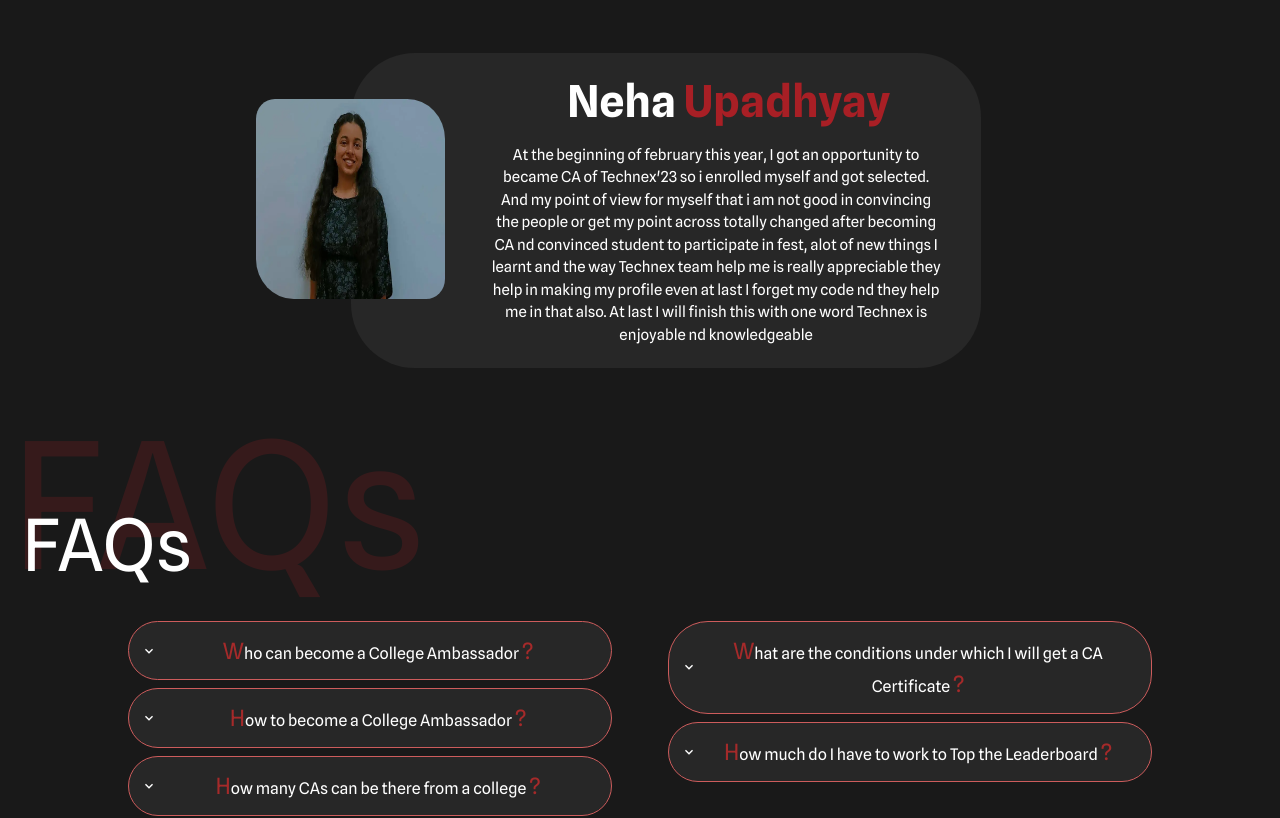
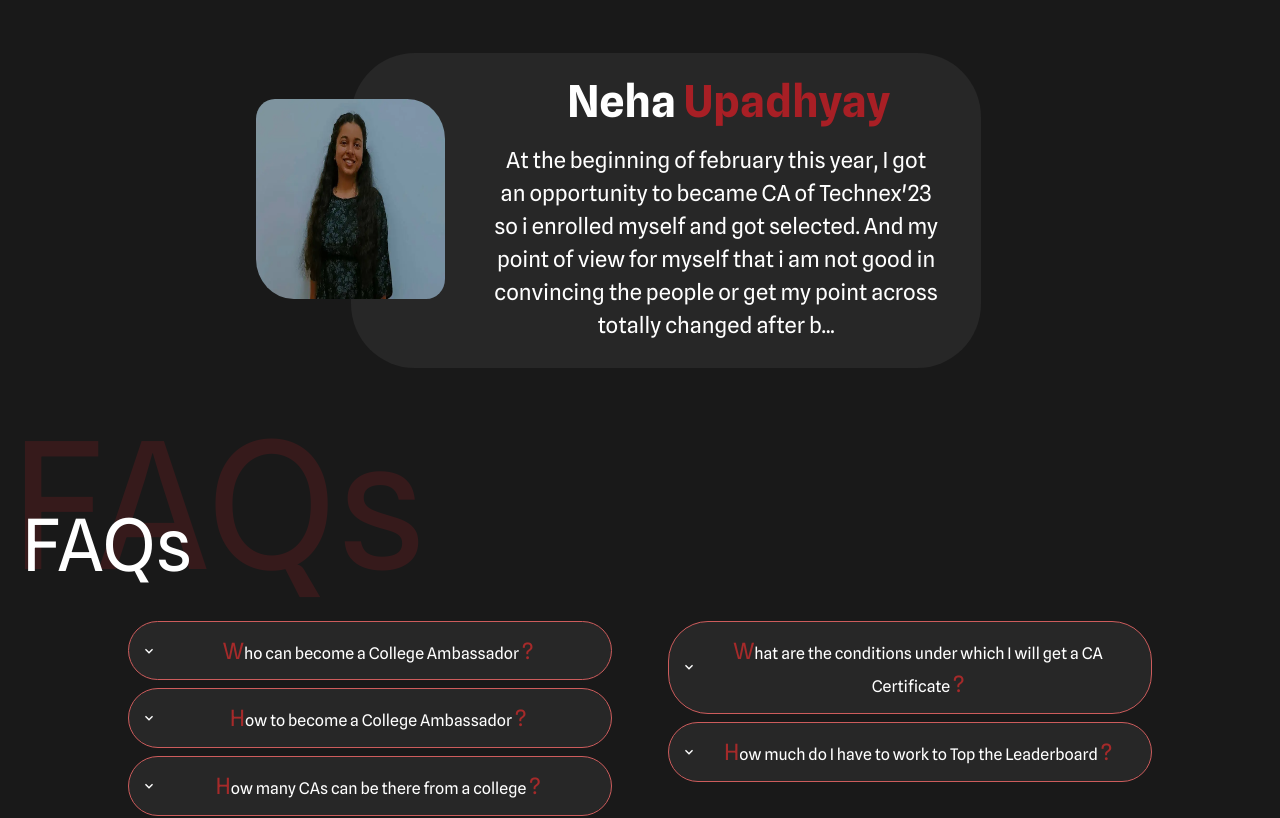
Before and after one commit to technex-iit-bhu/CA_Frontend, a Next.js app: page / in a window 1280 px wide. Shown: the part 3340-4158 px from the top of the page. Built offline with nearby package versions, Linux system fonts and the light colour scheme; a web font is replaced by a local one.

Commit message:
shortened testimonials text

```diff
--- a/src/components/testemonialCard.tsx
+++ b/src/components/testemonialCard.tsx
@@ -25,9 +25,9 @@ const Testes: React.FC<CarouselProps> = ({ title, description, imageSrc }) => {
   const [isLargerThan640] = useMediaQuery('(min-width: 640px)');
   const [isLargerThan768] = useMediaQuery('(min-width: 768px)');
   const cardWidth = isLargerThan900 ? '630px' : '80vw';
-  const padding = isLargerThan900 ? '10px 40px 15px 15px' : '2vw';
+  const padding = isLargerThan900 ? '10px 40px 15px 15px' : '2.5vw';
   const cardHeight = isLargerThan900 ? '315px' : '50vw';
-  const fontSize = isLargerThan900 ? '15px' : '2.1vw';
+  const fontSize = isLargerThan900 ? '22px' : '3.5vw';
   const fontSize1 = isLargerThan900 ? '44px' : '6vw';
   const padding1 = isLargerThan900 ? '15px 0px' : '3vw 0';
   const margin = isLargerThan900 ? '80px 50px 50px 50px' : '8vw';
@@ -80,21 +80,10 @@ const Testes: React.FC<CarouselProps> = ({ title, description, imageSrc }) => {
                   {secondWord}
                 </Box>
               </Heading>
-              {!isLargerThan425 && <Text padding={padding} fontSize={ (description.length < 300 && "9px") || (description.length < 565 && fontSize) || (description.length < 1000 && "5.5px") || "5px" }>
-                {description}
-              </Text>}
-              {isLargerThan425 && !isLargerThan640 && <Text padding={padding} fontSize={ (description.length < 300 && "12px") || (description.length < 565 && fontSize) || (description.length < 1000 && "8px") || "6px" }>
-                {description}
-              </Text>}
-              {isLargerThan640 && !isLargerThan768 && <Text padding={padding} fontSize={ (description.length < 300 && "16px") || (description.length < 565 && fontSize) || (description.length < 1000 && "11px") || "10px" }>
-                {description}
-              </Text>}
-              {isLargerThan768 && !isLargerThan900 && <Text padding={padding} fontSize={ (description.length < 300 && "18px") || (description.length < 565 && fontSize) || (description.length < 1000 && "14.5px") || "13.5px" }>
-                {description}
-              </Text>}
-              {isLargerThan900 && <Text padding={padding} fontSize={ (description.length < 300 && "18px") || (description.length < 565 && fontSize) || (description.length < 1000 && "12px") || "11px" }>
-                {description}
-              </Text>}
+              <Text padding={padding} fontSize={fontSize}>
+                {!isLargerThan900 && description.slice(0, 150) + "..."}
+                {isLargerThan900 && description.slice(0, 250) + "..."}
+              </Text>
             </Box>
           </Stack>
         </Card>
--- a/src/components/testimonials.tsx
+++ b/src/components/testimonials.tsx
@@ -12,40 +12,40 @@ const carouselData: CarouselData[] = [
   {
     title: 'Ellen Verma',
     description:
-      "My journey as a Campus Ambassador for TECHNEX'23 at IIT BHU was an incredible experience that allowed me to grow both personally and professionally. It provided me with the opportunity to contribute to the success of a prestigious technical festival, develop my leadership and organizational skills, and foster a sense of pride in representing my college. This experience will always hold a special place in my heart, and I am grateful for the valuable lessons and memories it has given me.",
+      "My journey as a Campus Ambassador for TECHNEX'23 at IIT BHU was an incredible experience that allowed me to grow both personally and professionally. It provided me with the opportunity to contribute to the success of a prestigious technical festival , develop my leadership and organizational skills, and foster a sense of pride in representing my college.",
     imageSrc:
       'cutie_t1.webp', // URL for the image
   },
   {
     title: 'Neha Upadhyay',
     description:
-      "At the beginning of february this year, I got an opportunity to became CA of Technex'23 so i enrolled myself and got selected. And  my point of view for myself that i am not good in convincing the people or get my point across  totally changed after becoming CA  nd convinced student to participate in fest, alot of new things I learnt and the way Technex team help me is really appreciable  they help in making my profile even at last I forget my code nd they help me in that also. At last I will finish this with one word Technex  is enjoyable nd knowledgeable",
+      "At the beginning of february this year, I got an opportunity to became CA of Technex'23 so i enrolled myself and got selected. And  my point of view for myself that i am not good in convincing the people or get my point across totally changed after becoming CA  nd convinced student to participate in fest, a lot of new things I learnt. At last I will finish this with one word Technex is enjoyable nd knowledgeable",
     imageSrc:
       'notcutie_t2.webp', // URL for the image
   },
   {
     title: 'Shakti Nandan',
     description:
-      "Hi, I am Shakti Nandan, very happy and proud to be a part of TECHNEX'23 as CAMPUS AMBASSADOR in such a Greenish and Vedic culture campus. TECHNEX, the annual technical festival provided an incredible platform for students to explore itself, expand network with common minded people and showcase their technical & creative abilities on national level. I learn lots of valuable experience, explore leadership abilities,  expanded network, updated with the latest innovation & emerging technology and enjoy campus a lot. It was a good experience and opportunity for me to work in supportive environment with TECNEX team and different people. I heartly thankful to TECNEX team to provide me that opportunity and  also thankful to my college for support me to work with full effort.",
+      "Hi, I am Shakti Nandan, very happy and proud to be a part of TECHNEX'23 as CAMPUS AMBASSADOR in such a Greenish and Vedic culture campus. TECHNEX, the annual technical festival provided an incredible platform for students to explore itself, expand network with common minded people and showcase their technical & creative abilities on national level. I learn lots of valuable experience, explore leadership abilities, updated with the latest innovation & emerging technology and enjoy campus a lot. I heartly thankful to TECNEX team to provide me that opportunity and  also thankful to my college for support me to work with full effort.",
     imageSrc:
       't3.webp', // URL for the image
   },
   {
     title: 'Manish Gupta',
     description:
-    "Hey everyone my name is Manish and I am from SLIET. I had the opportunity to represent my college as a campus ambassador for Technex, IIT BHU and I would like to say that it has been a wonderful experience for me being a campus ambassador of this prestigious technical fest. As a campus ambassador my role was to promote Technex'23 in my college and reach out to students and all the technical clubs of my college. And as a result, with over 50+ students who not only participated in this event but also achieved remarkable positions there. What I felt that Technex is more than just an event, the level of competitions there,  coupled with the warm hospitality and enriching experiences left a long lasting impact on our participants. Lastly, being a part of Technex  has truly been a privilege for me. I Hope that the upcoming Technex will be an even more remarkable experience for everyone. STAY TECHNEXED!",
+    "Hey everyone my name is Manish and I am from SLIET. I had the opportunity to represent my college as a campus ambassador for Technex, IIT BHU and I would like to say that it has been a wonderful experience for me being a campus ambassador of this prestigious technical fest. As a campus ambassador my role was to promote Technex'23 in my college and reach out to students and all the technical clubs of my college. And as a result, with over 50+ students who not only participated in this event but also achieved remarkable positions there. I Hope that the upcoming Technex will be an even more remarkable experience for everyone. STAY TECHNEXED!",
     imageSrc: "t4.webp",
   },
   {
     title: "Krishna Raj",
     description:
-    "I must say, it was an absolutely fantastic experience! Everything from the food to the security arrangements was top-notch. The variety and quality of cuisines offered left us spoilt for choice, and I couldn't help but appreciate the efforts put in by the organizers. Speaking of security, it was evident that a lot of thought and planning went into ensuring everyone felt safe and comfortable throughout the event.It's a testament to the organizers' commitment to creating a welcoming environment for all attendees. The lineup of events was nothing short of spectacular. From engaging workshops to thrilling performances, there was something for everyone. It was clear that a lot of effort was put into curating a diverse and entertaining program. Additionally, the accommodation for the boys was excellent. Clean, comfortable, and conveniently located, it made for a hassle-free stay. Overall, I have to say that this fest exceeded my expectations in every way. It was evident that the organizers went above and beyond to create a memorable experience for all. Looking forward to the next one!",
+    "I must say, it was an absolutely fantastic experience! Everything from the food to the security arrangements was top-notch. The variety and quality of cuisines offered left us spoilt for choice, and I couldn't help but appreciate the efforts put in by the organizers. Speaking of security, it was evident that a lot of thought and planning went into ensuring everyone felt safe and comfortable throughout the event.It's a testament to the organizers' commitment to creating a welcoming environment for all attendees. It was evident that the organizers went above and beyond to create a memorable experience for all. Looking forward to the next one!",
     imageSrc: "t5 (1).webp",
   },
   {
     title: "Umesh Verma",
     description:
-    "Being a campus ambassador of technex iit 2k23 was an enriching experience where I represented my university at events, workshops, and orientations. I had the chance to interact with prospective students, share my insights about campus life, and foster a sense of belonging.",
+    "Being a campus ambassador of technex iit 2k23 was an enriching experience where I represented my university at events, workshops, and orientations. I had the chance to interact with prospective students and share my insights about campus life.",
     imageSrc: "t6.webp",
   },
 ];
```
